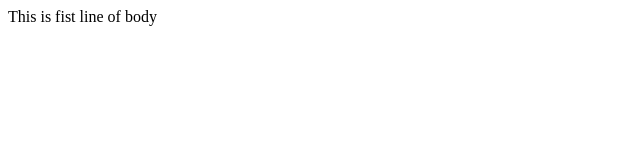
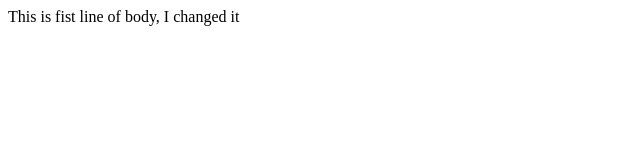
Before and after one commit to AjeetK/jenkins-demo, a plain HTML site: page index.html in a window 1280 px wide. Shown: the full height of the page, 0-640 px from the left. Drawn offline with Linux system fonts and the light colour scheme.

Commit message:
changes made

```diff
--- a/index.html
+++ b/index.html
@@ -3,6 +3,6 @@
 		<title>jenkins-demo</title>
 	</head>
 	<body>
-		<p>This is fist line of body</body>
+		<p>This is fist line of body, I changed it</body>
 	</body>
 </html>
```
